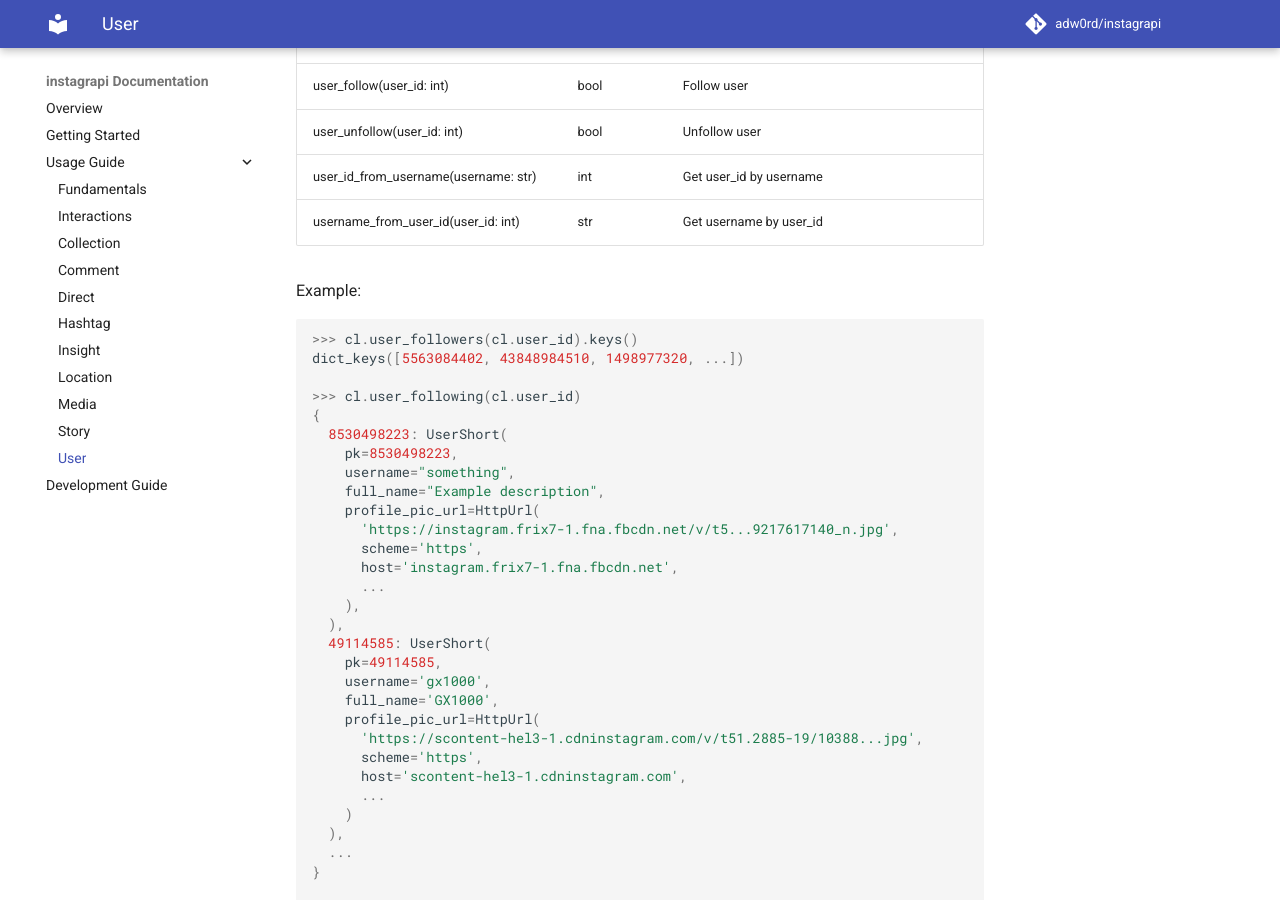
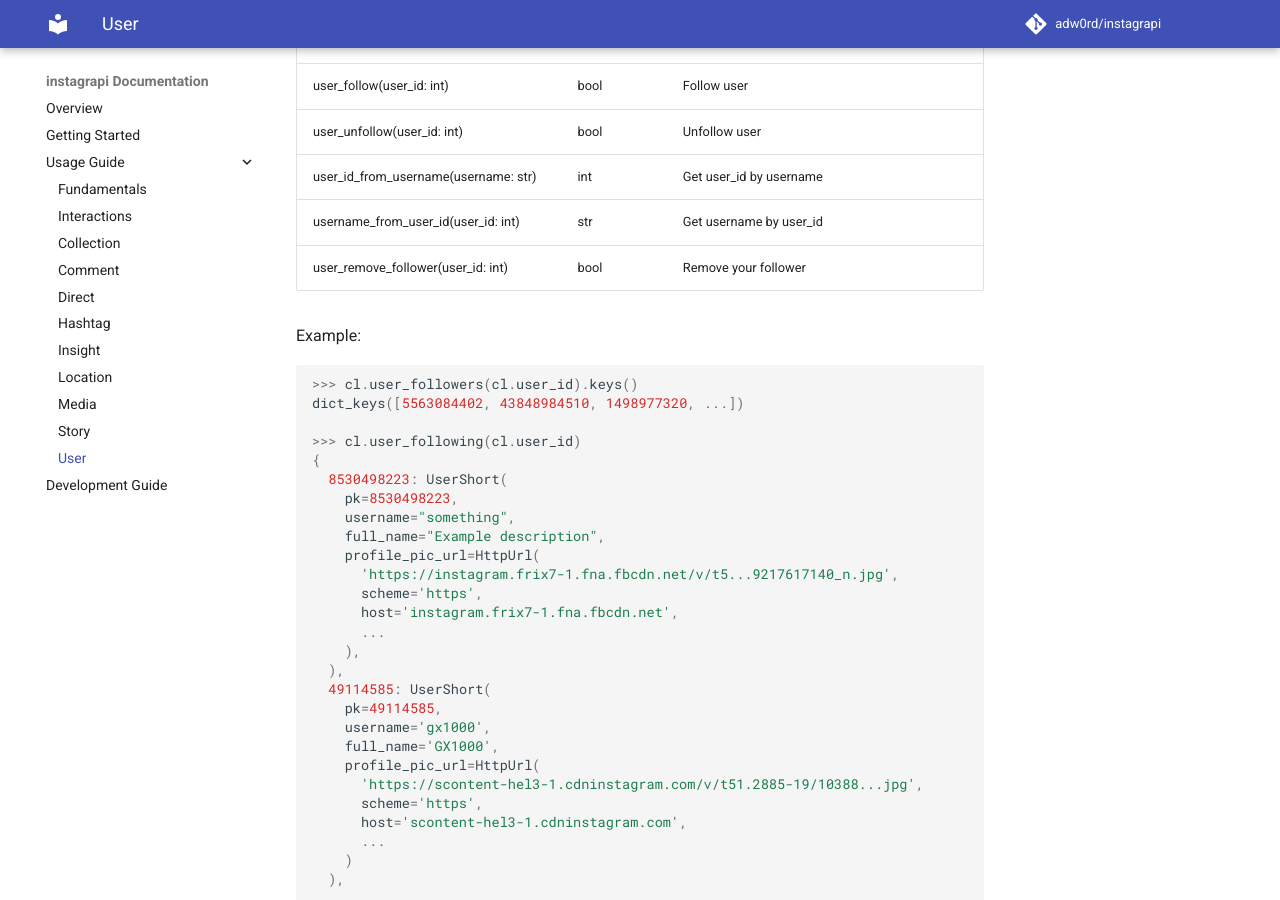
Before and after one commit to subzeroid/instagrapi, an MkDocs documentation site: the page built from docs/usage-guide/user.md, in a window 1280 px wide and 900 px high, scrolled down 468 px. Built offline with MkDocs 1.6.1 and Material for MkDocs 9.7.7, drawn with Linux system fonts in a browser that asks for light colours; comment, search, counter and statistics services are not loaded; the version menu is left out.

Commit message:
Update docs for 2FA, user_remove_follower and direct_thread_by_participants

```diff
--- a/docs/usage-guide/user.md
+++ b/docs/usage-guide/user.md
@@ -4,16 +4,17 @@
 
 * `user_id` - Integer ID of user, example `1903424587`
 
-| Method                                             | Return              | Description                                                        |
-| -------------------------------------------------- | ------------------- | ------------------------------------------------------------------ |
-| user_followers(user_id: int, amount: int = 0)      | Dict\[int, User]    | Get dict of followers users (amount=0 - fetch all followers)       |
-| user_following(user_id: int, amount: int = 0)      | Dict\[int, User]    | Get dict of following users (amount=0 - fetch all following users) |
-| user_info(user_id: int)                            | User                | Get user info                                                      |
-| user_info_by_username(username: str)               | User                | Get user info by username                                          |
-| user_follow(user_id: int)                          | bool                | Follow user                                                        |
-| user_unfollow(user_id: int)                        | bool                | Unfollow user                                                      |
-| user_id_from_username(username: str)               | int                 | Get user_id by username                                            |
-| username_from_user_id(user_id: int)                | str                 | Get username by user_id                                            |
+| Method                                             | Return              | Description
+| -------------------------------------------------- | ------------------- | ------------------------------------------------------------------
+| user_followers(user_id: int, amount: int = 0)      | Dict\[int, User]    | Get dict of followers users (amount=0 - fetch all followers)
+| user_following(user_id: int, amount: int = 0)      | Dict\[int, User]    | Get dict of following users (amount=0 - fetch all following users)
+| user_info(user_id: int)                            | User                | Get user info
+| user_info_by_username(username: str)               | User                | Get user info by username
+| user_follow(user_id: int)                          | bool                | Follow user
+| user_unfollow(user_id: int)                        | bool                | Unfollow user
+| user_id_from_username(username: str)               | int                 | Get user_id by username
+| username_from_user_id(user_id: int)                | str                 | Get username by user_id
+| user_remove_follower(user_id: int)                 | bool                | Remove your follower
 
 Example:
 
```
Also changed, not shown: docs/exceptions.md (+10 -9 lines), docs/usage-guide/direct.md (+9 -8 lines).
